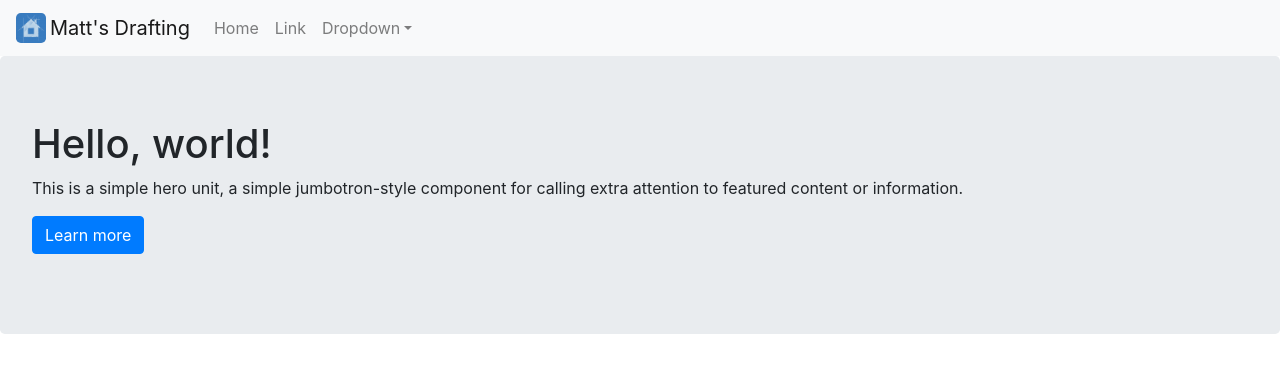
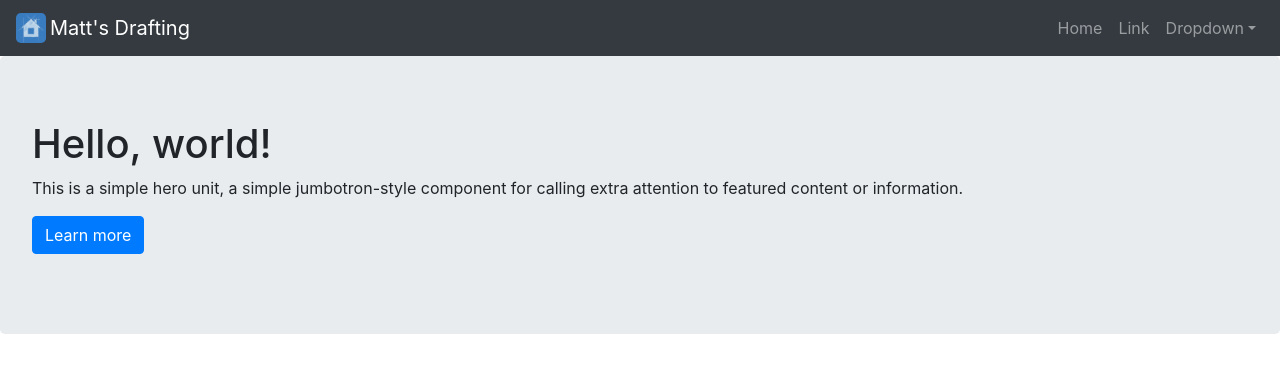
Before and after one commit to trustinsimpson/matt-site, a React (Create React App) app: page / in a window 1280 px wide. Shown: the top 372 px of the page. Built offline with nearby package versions, Linux system fonts and the light colour scheme.

Commit message:
changed theme and layout of navbar

```diff
--- a/src/index.css
+++ b/src/index.css
@@ -1,4 +1,3 @@
 @tailwind base;
 @tailwind components;
 @tailwind utilities;
-@tailwind colors;
--- a/src/navi.js
+++ b/src/navi.js
@@ -3,7 +3,7 @@ import { Navbar, Nav, NavDropdown } from 'react-bootstrap';
 
 const Navi = () => {
   return (
-    <Navbar bg="light" expand="lg" className="bg-lightBlue">
+    <Navbar bg="dark" variant="dark" expand="lg" sticky="top">
       <Navbar.Brand href="#home">
         <img
           src="/assets/houseBP.jpg"
@@ -16,7 +16,7 @@ const Navi = () => {
       </Navbar.Brand>
       <Navbar.Toggle aria-controls="basic-navbar-nav" />
       <Navbar.Collapse id="basic-navbar-nav">
-        <Nav className="mr-auto">
+        <Nav className="ml-auto">
           <Nav.Link href="#home">Home</Nav.Link>
           <Nav.Link href="#link">Link</Nav.Link>
           <NavDropdown title="Dropdown" id="basic-nav-dropdown">
```
